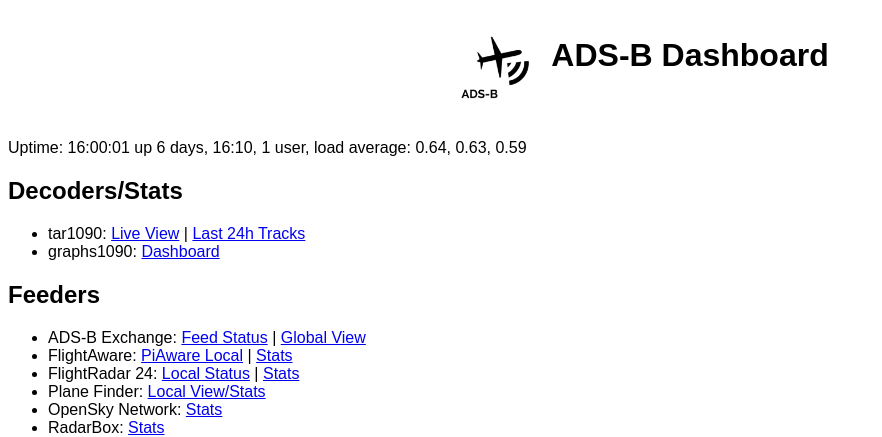
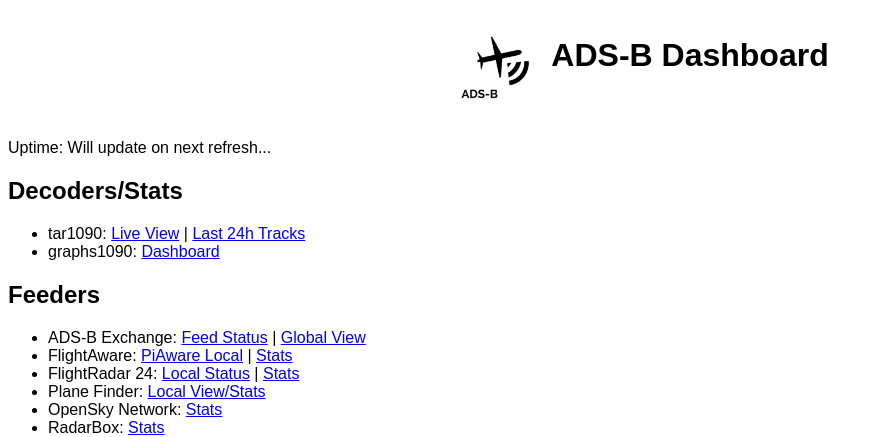
Before and after one commit to mpentler/adsb-custom-setup, a plain HTML site: page dashboard/index.html in a window 1280 px wide. Shown: the top 437 px of the page, without its empty margins (0-882 px from the left). Drawn offline with nearby package versions, Linux system fonts and the light colour scheme.

Commit message:
made first uptime message more useful

```diff
--- a/dashboard/index.html
+++ b/dashboard/index.html
@@ -85,7 +85,7 @@
 
 <div id="uptime">
 Uptime:
- 16:00:01 up 6 days, 16:10,  1 user,  load average: 0.64, 0.63, 0.59
+Will update on next refresh...
 </div>
 
 <h2>Decoders/Stats</h2>
```
